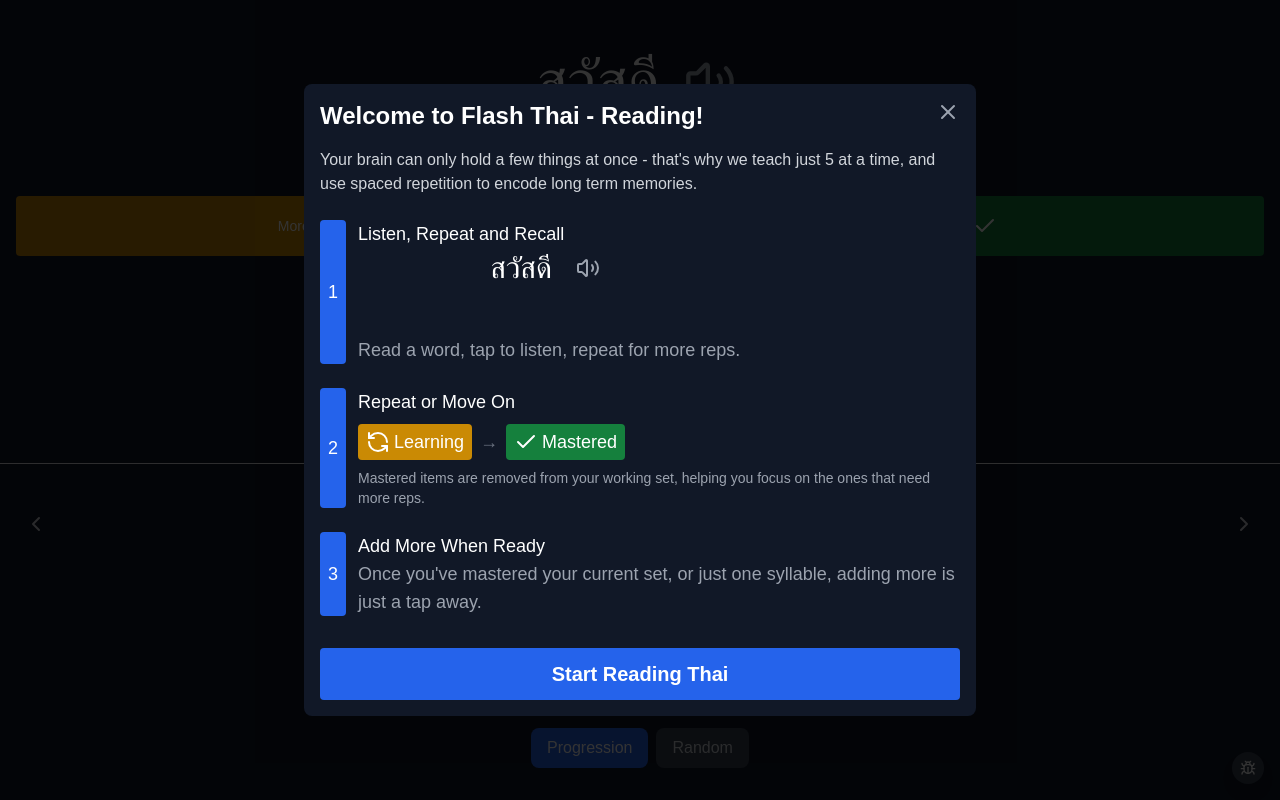
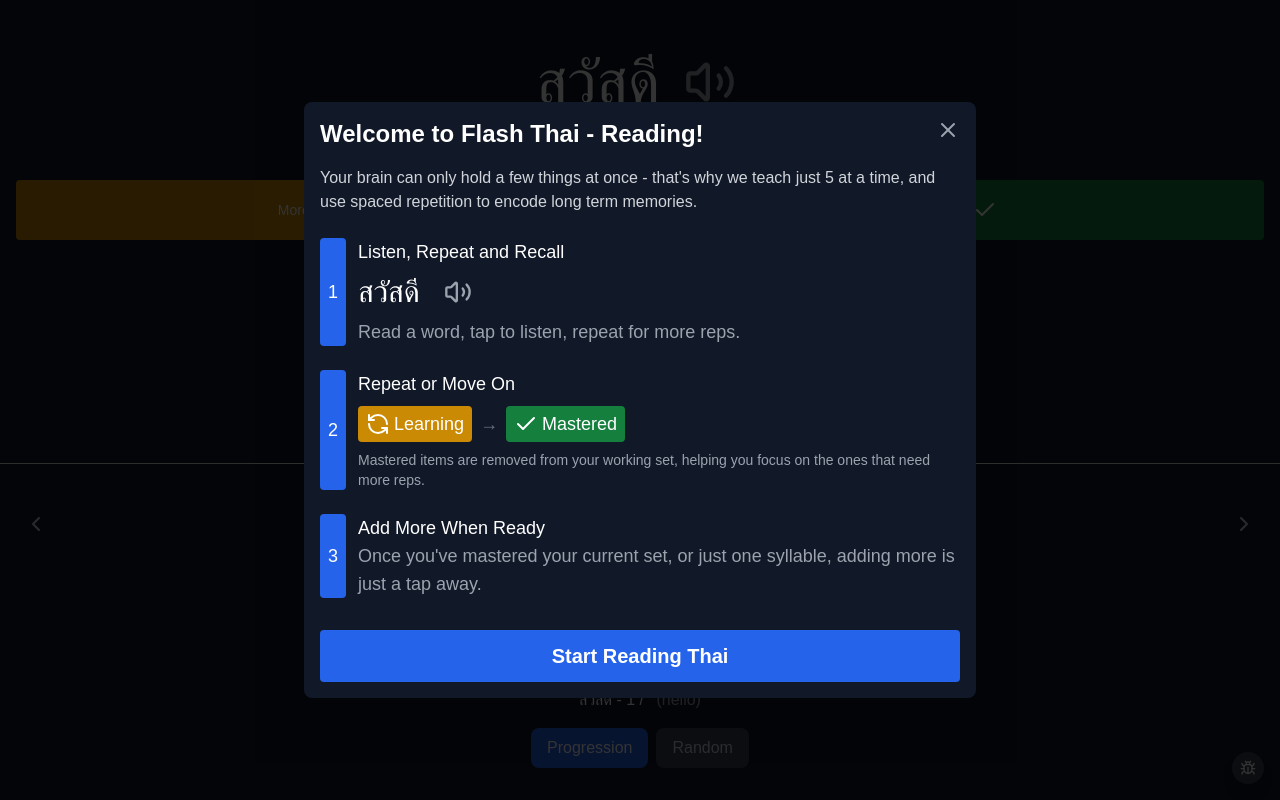
Before and after one commit to fotoflo/thai-games, a Next.js app: page / in a window 1280 px wide. Built offline with nearby package versions, Linux system fonts and the light colour scheme.

Commit message:
refactor, remove old way to display items

```diff
--- a/src/components/ReadThaiWelcomeModal.jsx
+++ b/src/components/ReadThaiWelcomeModal.jsx
@@ -74,7 +74,8 @@
                 error={null}
                 onSpeak={handleSpeak}
                 textSize="text-3xl"
-                iconSize={24}
+                iconSize={28}
+                className="items-start my-1"
               />
               <div className="text-gray-400">Read a word, tap to listen, repeat for more reps.</div>
             </div>
@@ -103,8 +104,7 @@
           </div>
 
           <div className="flex items-center gap-3 text-lg">
-            <span className="bg-blue-600 p-2
-             rounded self-stretch flex items-center justify-center">3</span>
+            <span className="bg-blue-600 p-2 rounded self-stretch flex items-center justify-center">3</span>
             <div>
               <span className="text-white">Add More When Ready</span>
               <div className="text-gray-400">Once you've mastered your current set,
--- a/src/components/syllables/FlashCardModal.jsx
+++ b/src/components/syllables/FlashCardModal.jsx
@@ -44,15 +44,6 @@
       onClick={handleBackdropClick}
     >
       <div className="relative">
-        <button
-          onClick={() => {
-            handleSpeak(current.text);
-            onClose();
-          }}
-          className="absolute -top-2 -right-2 p-1 bg-gray-700 rounded-full hover:bg-gray-600"
-        >
-          <X size={20} />
-        </button>
         <div className="bg-gray-800 p-8 rounded-xl shadow-lg min-w-[300px]">
           <div className="flex justify-between items-center mb-4">
             <ItemDisplay
@@ -64,14 +55,6 @@
               textSize="text-6xl"
               iconSize={24}
             />
-            <button
-              onClick={() => handleSpeak(current.details.translation)}
-              className="p-2 rounded-full hover:bg-gray-700 transition-colors"
-              disabled={speaking}
-              title="Speak Translation"
-            >
-              <Volume2 size={20} className={`${speaking ? 'text-gray-500' : 'text-white'}`} />
-            </button>
           </div>
 
           {isVisible && current.details && (
--- a/src/components/syllables/ItemDisplay.jsx
+++ b/src/components/syllables/ItemDisplay.jsx
@@ -9,10 +9,11 @@
   onSpeak,
   textSize = 'text-6xl',
   iconSize = 24,
+  className = 'flex flex-col items-center justify-center mb-8',
 }) => {
   return (
-    <div className="flex flex-col items-center justify-center mb-8">
-      <div className="flex items-center gap-4 mb-4">
+    <div className={className}>
+      <div className="flex items-center gap-4">
         <div
           className={`${textSize} cursor-pointer`}
           onClick={() => onSpeak(current.text)}
```
